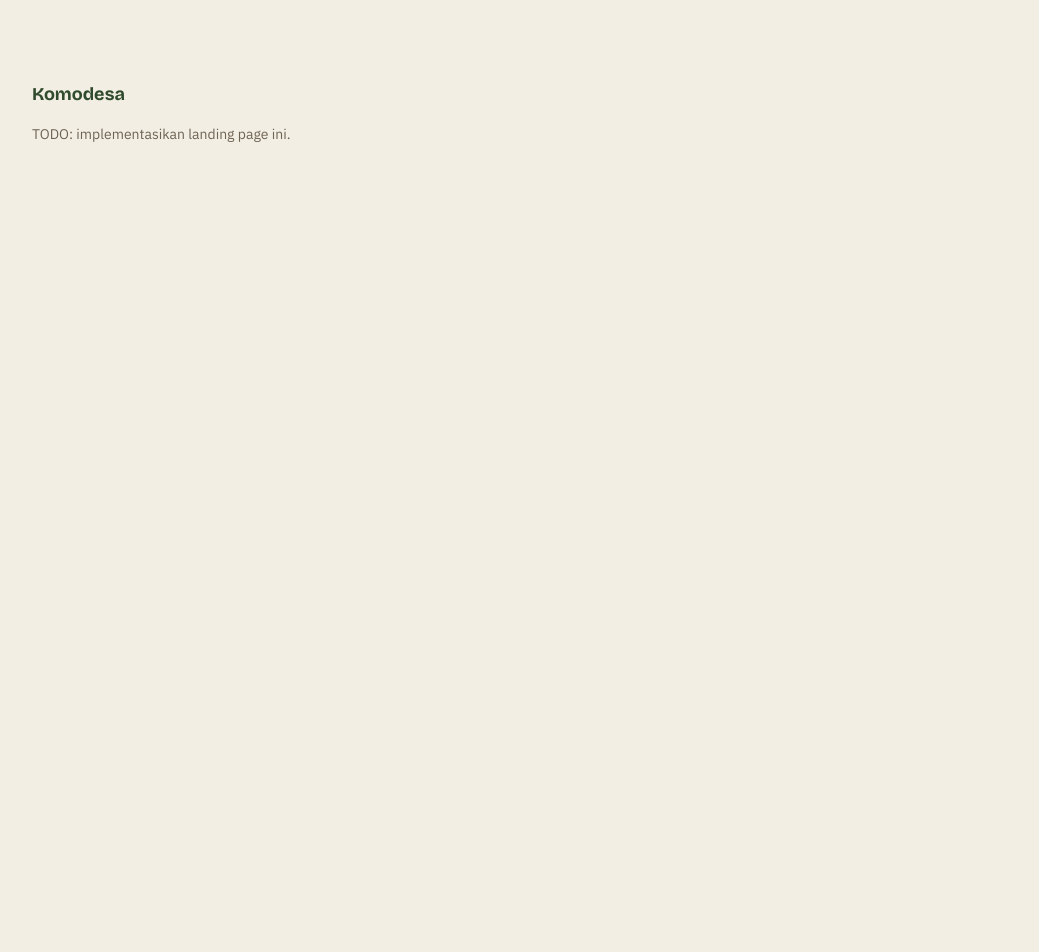
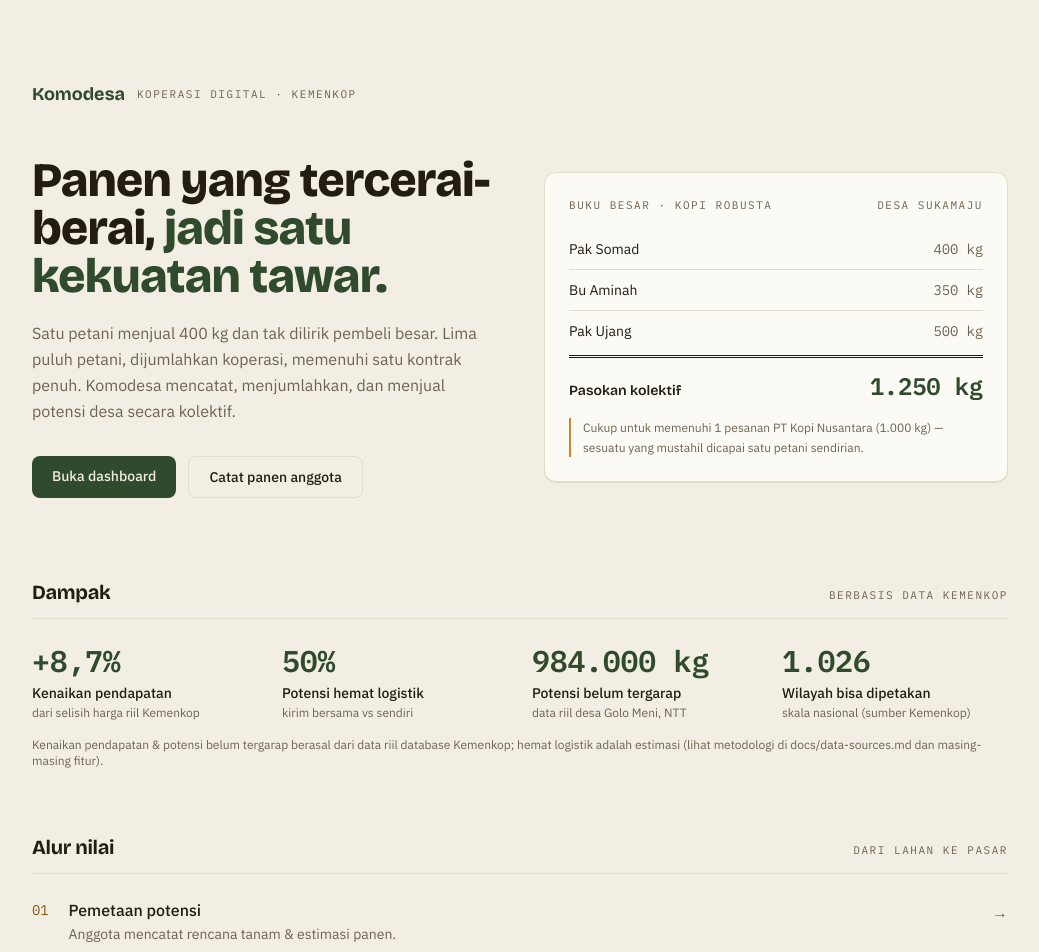
Before and after one commit to rakhaihan/komodesa, a Next.js app: page / in a window 1280 px wide. Shown: the top 952 px of the page, without its empty margins (120-1159 px from the left). Before the commit the page ends 800 px from the top, so only its background shows below. Built offline with nearby package versions, Linux system fonts and the light colour scheme.

Commit message:
feat(page): implement landing page hero and narrative

```diff
--- a/app/page.tsx
+++ b/app/page.tsx
@@ -1,13 +1,145 @@
-// SKELETON — Landing page
-// Lihat README.md & docs/mvp-scope.md untuk konsep produk (agregasi pasokan
-// desa, business matching, logistics pooling, rekomendasi AI). TODO: rancang
-// hero, signature section, dan alur nilai sesuai arah desain tim sendiri.
+import Link from 'next/link'
+
+// Signature: kontribusi panen anggota (data seed) dijumlah bergaya akuntansi.
+const ledger = [
+  { name: 'Pak Somad', place: 'Sukamaju', volume: 400 },
+  { name: 'Bu Aminah', place: 'Sukamaju', volume: 350 },
+  { name: 'Pak Ujang', place: 'Sukamaju', volume: 500 },
+]
+const total = ledger.reduce((s, r) => s + r.volume, 0)
+
+// Dampak — angka kenaikan pendapatan berbasis data harga transaksi RIIL di
+// database Kemenkop; angka lain diselaraskan dengan skenario demo. Semua
+// dijelaskan asal-usulnya supaya bisa dipertanggungjawabkan saat live defense.
+const impact = [
+  { value: '+8,7%', label: 'Kenaikan pendapatan', note: 'dari selisih harga riil Kemenkop' },
+  { value: '50%', label: 'Potensi hemat logistik', note: 'kirim bersama vs sendiri' },
+  { value: '984.000 kg', label: 'Potensi belum tergarap', note: 'data riil desa Golo Meni, NTT' },
+  { value: '1.026', label: 'Wilayah bisa dipetakan', note: 'skala nasional (sumber Kemenkop)' },
+]
+
+// Alur nilai — ini urutan nyata (pipeline), jadi penomoran encode informasi.
+const chain = [
+  { no: '01', href: '/produksi', title: 'Pemetaan potensi', desc: 'Anggota mencatat rencana tanam & estimasi panen.' },
+  { no: '02', href: '/agregasi', title: 'Agregasi pasokan', desc: 'Panen tercerai-berai dijumlahkan jadi volume kolektif.' },
+  { no: '03', href: '/buyer-matching', title: 'Temu buyer', desc: 'Permintaan buyer dicocokkan dengan pasokan desa.' },
+  { no: '04', href: '/logistik', title: 'Kirim bersama', desc: 'Pengiriman dikonsolidasi untuk menekan ongkos.' },
+  { no: '05', href: '/rekomendasi', title: 'Rekomendasi', desc: 'Tren pasar memandu komoditas yang dikembangkan.' },
+]
 
 export default function Home() {
   return (
     <main className="mx-auto max-w-5xl px-4 py-12 sm:px-6 md:py-20">
-      <span className="font-display text-lg font-bold text-brand">Komodesa</span>
-      <p className="mt-4 text-sm text-soil-muted">TODO: implementasikan landing page ini.</p>
+      <div className="flex items-center gap-3">
+        <span className="font-display text-lg font-bold text-brand">Komodesa</span>
+        <span className="eyebrow text-soil-muted">Koperasi Digital · Kemenkop</span>
+      </div>
+
+      <section className="mt-12 grid gap-12 md:grid-cols-2 md:items-center">
+        <div>
+          <h1 className="font-display text-4xl font-extrabold leading-[1.05] text-soil md:text-5xl">
+            Panen yang tercerai-berai,
+            <span className="text-brand"> jadi satu kekuatan tawar.</span>
+          </h1>
+          <p className="mt-5 max-w-md text-base leading-relaxed text-soil-muted">
+            Satu petani menjual 400 kg dan tak dilirik pembeli besar. Lima puluh
+            petani, dijumlahkan koperasi, memenuhi satu kontrak penuh. Komodesa
+            mencatat, menjumlahkan, dan menjual potensi desa secara kolektif.
+          </p>
+          <div className="mt-8 flex flex-wrap gap-3">
+            <Link
+              href="/dashboard"
+              className="rounded-lg bg-brand px-5 py-2.5 text-sm font-medium text-paper transition-all duration-200 hover:bg-brand-light active:scale-[0.98] focus-visible:outline-none focus-visible:ring-2 focus-visible:ring-brand focus-visible:ring-offset-2 focus-visible:ring-offset-paper"
+            >
+              Buka dashboard
+            </Link>
+            <Link
+              href="/produksi"
+              className="rounded-lg border border-line px-5 py-2.5 text-sm font-medium text-soil transition-colors duration-200 hover:border-brand hover:text-brand focus-visible:outline-none focus-visible:ring-2 focus-visible:ring-brand focus-visible:ring-offset-2 focus-visible:ring-offset-paper"
+            >
+              Catat panen anggota
+            </Link>
+          </div>
+        </div>
+
+        {/* Signature: buku besar penjumlahan */}
+        <div className="rounded-xl border border-line bg-card p-6 shadow-[0_1px_0_var(--line)]">
+          <div className="flex items-baseline justify-between">
+            <span className="eyebrow text-soil-muted">Buku besar · Kopi Robusta</span>
+            <span className="eyebrow text-soil-muted">Desa Sukamaju</span>
+          </div>
+          <ul className="mt-4 divide-y divide-line">
+            {ledger.map((r) => (
+              <li key={r.name} className="flex items-center justify-between py-2.5">
+                <span className="text-sm text-soil">{r.name}</span>
+                <span className="tabular text-sm text-soil-muted">
+                  {r.volume.toLocaleString('id-ID')} kg
+                </span>
+              </li>
+            ))}
+          </ul>
+          <div className="sum-rule mt-1 flex items-baseline justify-between pt-3">
+            <span className="font-display text-sm font-semibold text-soil">
+              Pasokan kolektif
+            </span>
+            <span className="tabular text-2xl font-semibold text-brand">
+              {total.toLocaleString('id-ID')} kg
+            </span>
+          </div>
+          <p className="mt-4 border-l-2 border-grain pl-3 text-xs leading-relaxed text-soil-muted">
+            Cukup untuk memenuhi 1 pesanan PT Kopi Nusantara (1.000 kg) — sesuatu
+            yang mustahil dicapai satu petani sendirian.
+          </p>
+        </div>
+      </section>
+
+      <section className="mt-20">
+        <div className="flex items-baseline justify-between border-b border-line pb-3">
+          <h2 className="font-display text-xl font-bold text-soil">Dampak</h2>
+          <span className="eyebrow text-soil-muted">Berbasis data Kemenkop</span>
+        </div>
+        <div className="mt-6 grid grid-cols-2 gap-6 sm:grid-cols-4">
+          {impact.map((s) => (
+            <div key={s.label}>
+              <p className="tabular text-3xl font-semibold text-brand">{s.value}</p>
+              <p className="mt-1 text-sm font-medium text-soil">{s.label}</p>
+              <p className="mt-0.5 text-xs text-soil-muted">{s.note}</p>
+            </div>
+          ))}
+        </div>
+        <p className="mt-4 text-xs text-soil-muted">
+          Kenaikan pendapatan & potensi belum tergarap berasal dari data riil
+          database Kemenkop; hemat logistik adalah estimasi (lihat metodologi di
+          docs/data-sources.md dan masing-masing fitur).
+        </p>
+      </section>
+
+      <section className="mt-16">
+        <div className="flex items-baseline justify-between border-b border-line pb-3">
+          <h2 className="font-display text-xl font-bold text-soil">Alur nilai</h2>
+          <span className="eyebrow text-soil-muted">Dari lahan ke pasar</span>
+        </div>
+        <div className="mt-2 divide-y divide-line">
+          {chain.map((c) => (
+            <Link
+              key={c.no}
+              href={c.href}
+              className="group flex items-start gap-5 py-4 transition-colors duration-200 hover:bg-card focus-visible:outline-none focus-visible:ring-2 focus-visible:ring-brand"
+            >
+              <span className="tabular pt-0.5 text-sm text-grain-deep">{c.no}</span>
+              <div className="flex-1">
+                <p className="font-medium text-soil group-hover:text-brand">
+                  {c.title}
+                </p>
+                <p className="mt-0.5 text-sm text-soil-muted">{c.desc}</p>
+              </div>
+              <span className="pt-0.5 text-soil-muted transition-transform duration-200 group-hover:translate-x-1 group-hover:text-brand">
+                →
+              </span>
+            </Link>
+          ))}
+        </div>
+      </section>
     </main>
   )
 }
```
